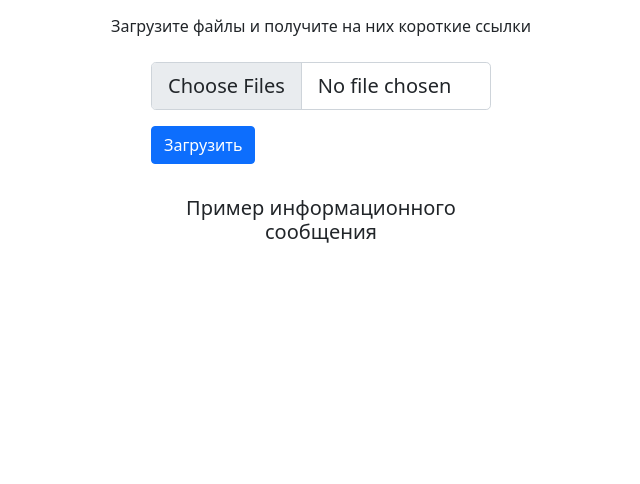
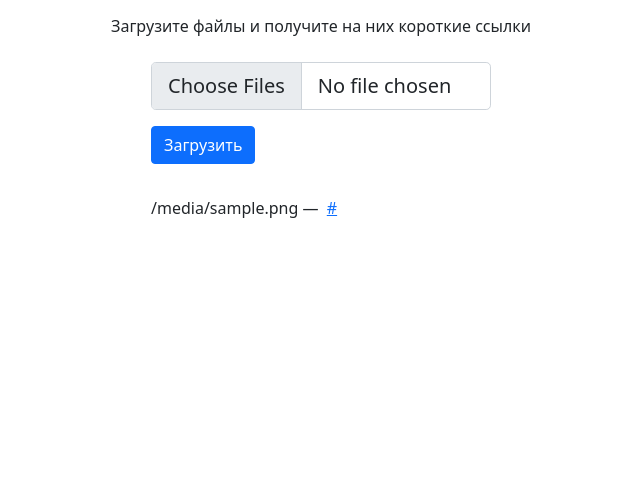
Before and after one commit to AlinaGay/async-yacut, a Flask app: template yacut/templates/file.html in a window 1280 px wide. Shown: the part 154-638 px from the top of the page, without its empty margins (319-959 px from the left). Run offline with Flask 3, Linux system fonts and the light colour scheme; tables that the repository leaves empty hold one stand-in row (values such as "Sample post"); the template is opened without the code that fills it: values that come from a table or form of the project are taken from there, most other values are stand-ins (such as "Sample title", 1, 10 or a date in 2020); some libraries are stand-ins or nearby versions.

Commit message:
Change file template

```diff
--- a/yacut/templates/file.html
+++ b/yacut/templates/file.html
@@ -31,7 +31,16 @@
           </div>
           <div class="col-sm">
             <p class="text-center">
-            <h5 class="text-center">Пример информационного сообщения</h5>
+            {% if pairs %}
+              <ul style="list-style: none; padding: 0;">
+                {% for pair in pairs %}
+                  <li style="margin-bottom: 8px;">
+                    {{ pair.filename }}&nbsp;—&nbsp;
+                    <a href="{{ pair.url }}"> {{ pair.url }}</a>
+                  </li>
+                {% endfor %}
+              </ul>
+            {% endif %}
             </p>
           </div>
           <div class="col-sm">
```
